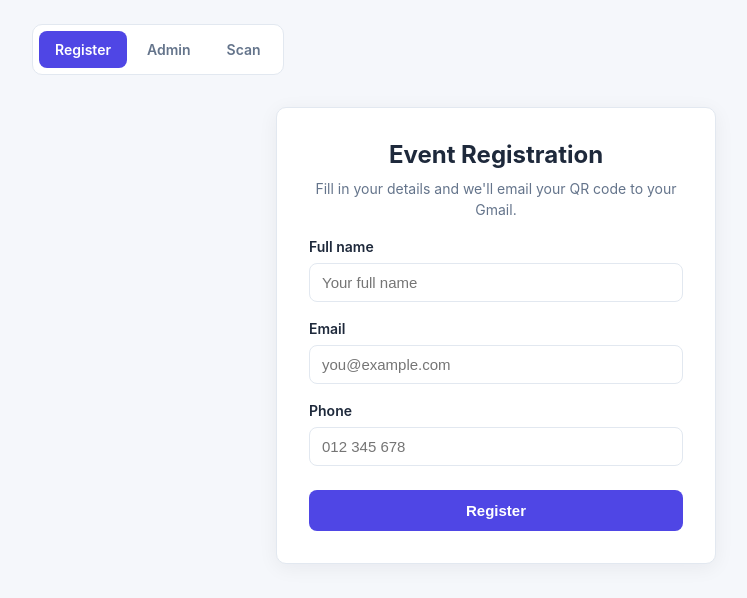
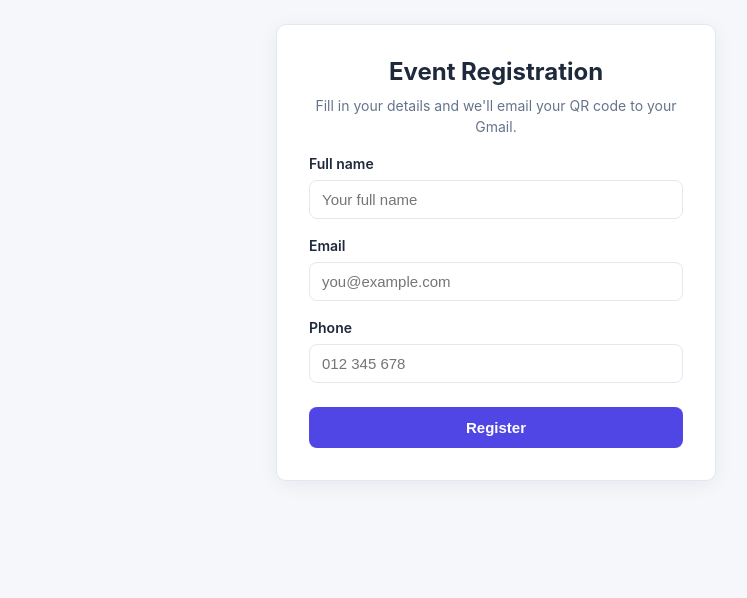
Before and after one commit to penhponleu/Reservation, a Nuxt app in the folder frontend/: page / in a window 1280 px wide. Shown: the top 598 px of the page, without its empty margins (144-891 px from the left). Built offline with nearby package versions, Linux system fonts and the light colour scheme.

Commit message:
Remove top menu; pages open by URL (/register, /admin, /admin/scan)

```diff
--- a/frontend/app/app.vue
+++ b/frontend/app/app.vue
@@ -1,10 +1,6 @@
 <template>
+  <!-- No menu: open pages by URL (/register, /admin, /admin/scan) -->
   <div class="container">
-    <nav class="nav">
-      <NuxtLink to="/">Register</NuxtLink>
-      <NuxtLink to="/admin">Admin</NuxtLink>
-      <NuxtLink to="/admin/scan">Scan</NuxtLink>
-    </nav>
     <NuxtPage />
   </div>
 </template>
--- a/frontend/app/assets/css/main.css
+++ b/frontend/app/assets/css/main.css
@@ -31,28 +31,6 @@ h1, h2, h3 { margin: 0 0 8px; line-height: 1.25; }
 /* ---------- Layout ---------- */
 .container { max-width: 960px; margin: 0 auto; padding: 24px 16px; }
 .row { display: flex; justify-content: space-between; align-items: center; flex-wrap: wrap; gap: 8px; }
-
-/* ---------- Navigation ---------- */
-.nav {
-  display: flex;
-  gap: 4px;
-  margin-bottom: 32px;
-  padding: 6px;
-  background: var(--card);
-  border: 1px solid var(--border);
-  border-radius: var(--radius);
-  width: fit-content;
-}
-.nav a {
-  padding: 8px 16px;
-  border-radius: 8px;
-  color: var(--muted);
-  text-decoration: none;
-  font-weight: 600;
-  font-size: 14px;
-}
-.nav a:hover { color: var(--text); }
-.nav a.router-link-exact-active { background: var(--primary); color: #fff; }
 
 /* ---------- Card ---------- */
 .card {
--- a/frontend/app/pages/index.vue
+++ b/frontend/app/pages/index.vue
@@ -1,4 +1,6 @@
 <script setup lang="ts">
+definePageMeta({ alias: "/register" }); // same page at / and /register
+
 const api = useApi();
 const form = reactive({ fullname: "", email: "", phone: "" });
 const errors = ref<Record<string, string[]>>({});
```
